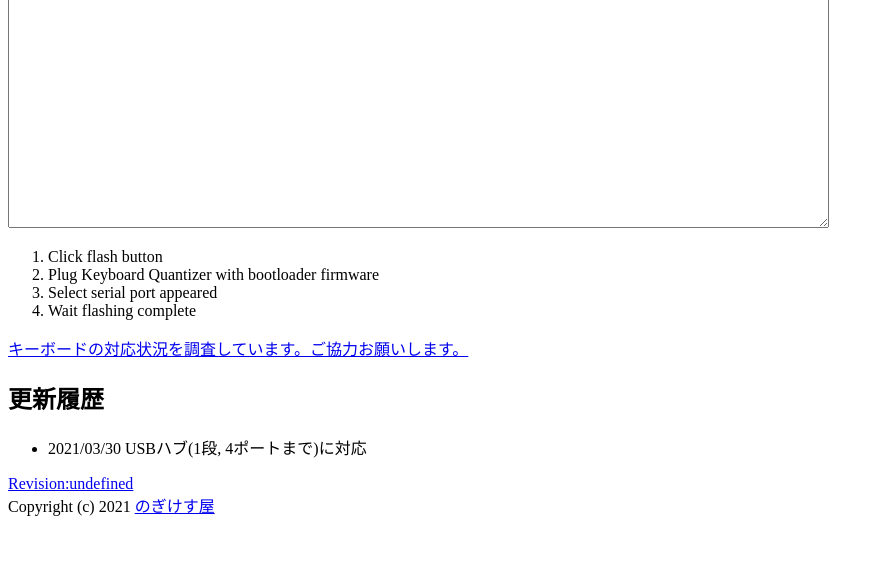
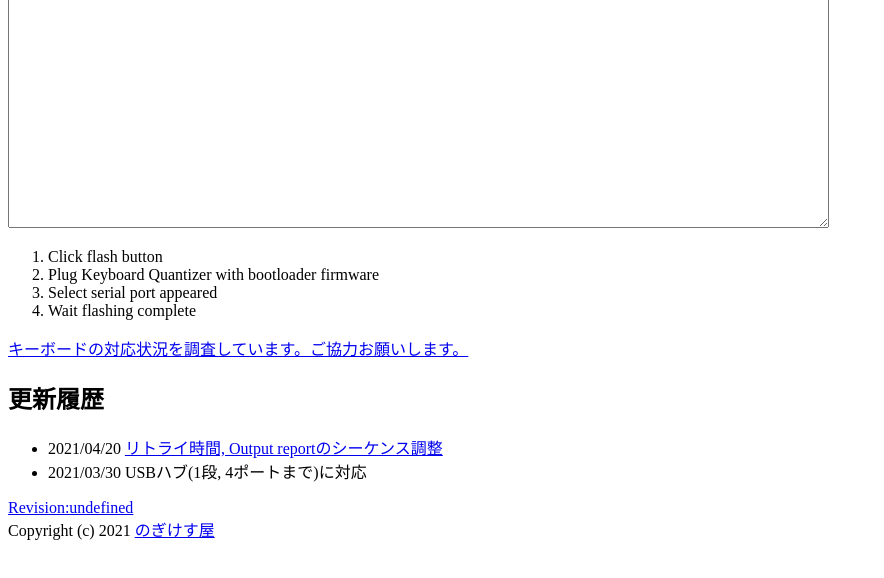
Before and after one commit to sekigon-gonnoc/ch559-web-updater, a website built with Parcel: page index.html in a window 1280 px wide. Shown: the part 104-682 px from the top of the page, without its empty margins (0-884 px from the left). Built offline with nearby package versions, Linux system fonts and the light colour scheme.

Commit message:
Update ch559 firmware

```diff
--- a/index.html
+++ b/index.html
@@ -37,6 +37,13 @@
       <div>
         <h2>更新履歴</h2>
         <ul>
+          <li>
+            2021/04/20
+            <a
+              href="https://github.com/sekigon-gonnoc/keyboard-quantizer-doc/releases/tag/0.3.3"
+              >リトライ時間, Output reportのシーケンス調整</a
+            >
+          </li>
           <li>2021/03/30 USBハブ(1段, 4ポートまで)に対応</li>
         </ul>
       </div>
```
Also changed, not shown: 1 other file.
